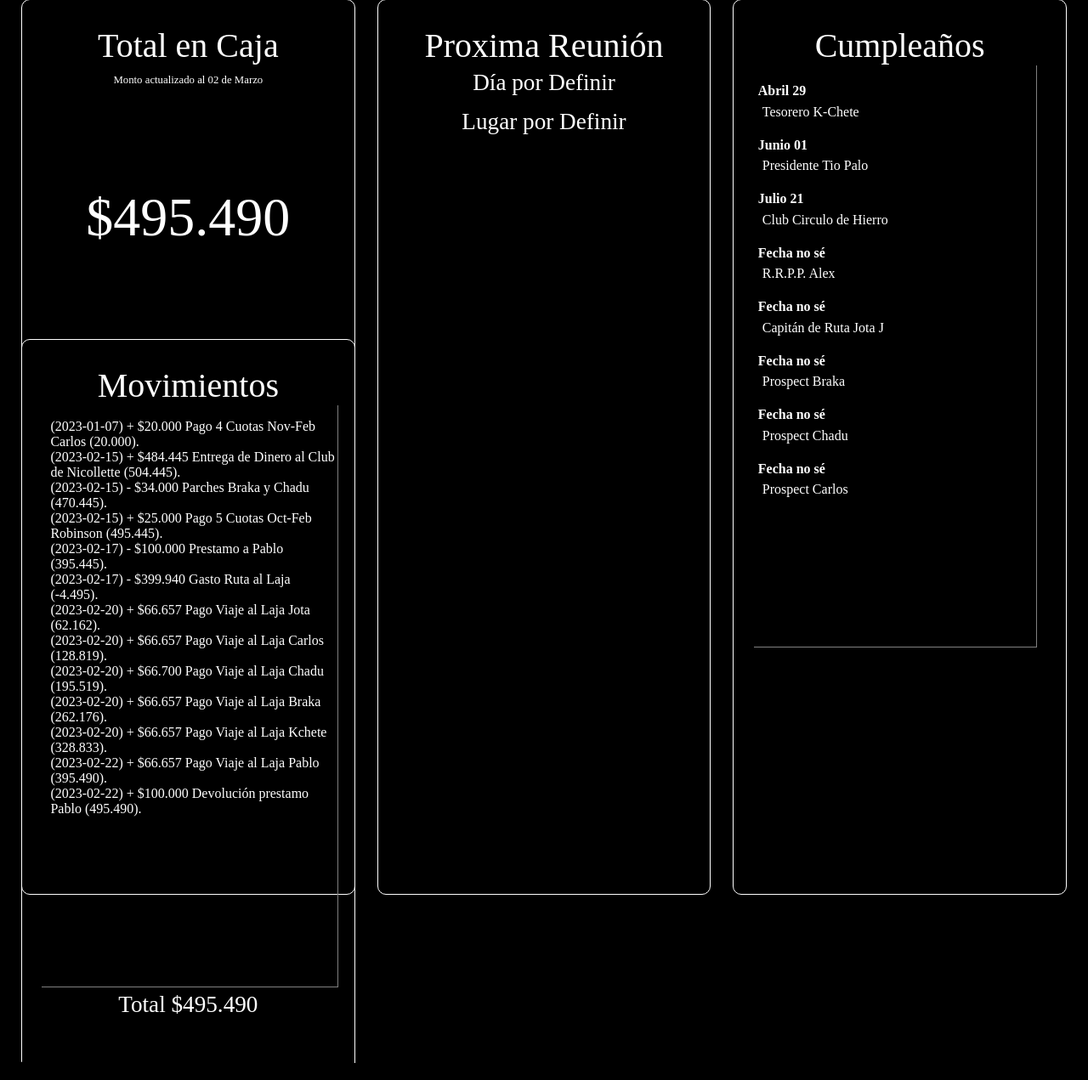
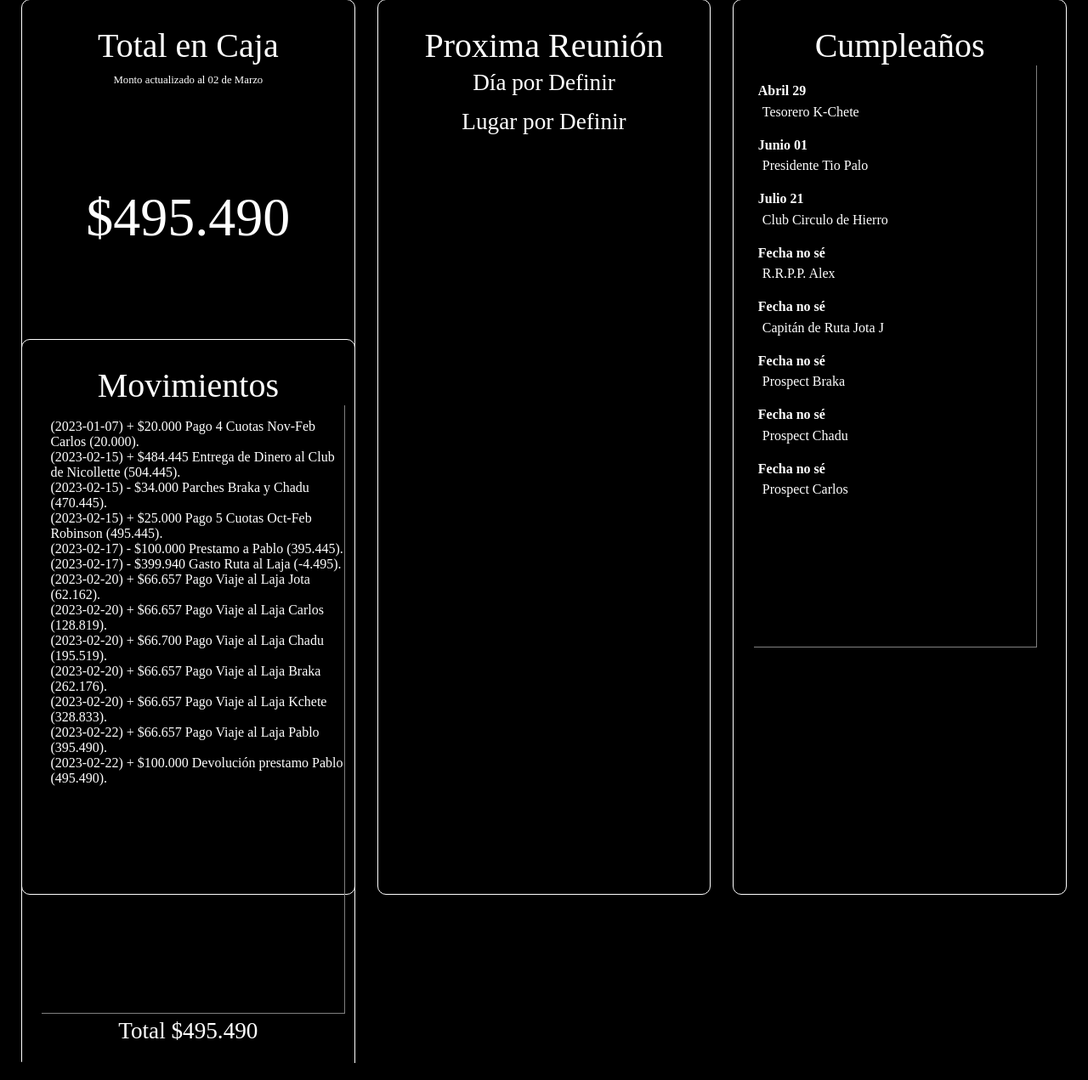
Before and after one commit to circulodehierro/circulodehierro.github.io, a PHP site: page / in a window 1280 px wide, after a click on "Resumen General". Shown: the part 560-1831 px from the top of the page at 85% size. Run offline with PHP 8.4, Linux system fonts and the light colour scheme.

Commit message:
Add files via upload

```diff
--- a/css/estilos.css
+++ b/css/estilos.css
@@ -117,8 +117,8 @@ h1,h2,h3,h4{
     border-right: 1px solid grey;
     border-bottom: 1px solid grey;
     margin-left: 6%;
-    height: 65%;
-    width: 89%;
+    height: 68%;
+    width: 91%;
     overflow: scroll;
 }
 .caja-detalle-gastos ul{
@@ -397,7 +397,7 @@ td{
     }
     #general .grid-general{
         grid-column: span 2;
-        font-size: .6em;
+        font-size: .7em;
     }
     .enero_2023, .febrero_2023, .marzo_2023, .abril_2023, .mayo_2023, .junio_2023, .julio_2023, .agosto_2023, .septiembre_2023, .octubre_2023, .noviembre_2023, .diciembre_2023, .enero_2024, .febrero_2024, .marzo_2024, .abril_2024, .mayo_2024, .junio_2024, .julio_2024, .agosto_2024, .septiembre_2024, .octubre_2024, .noviembre_2024, .diciembre_2024{
         margin-top: 90px;
```
